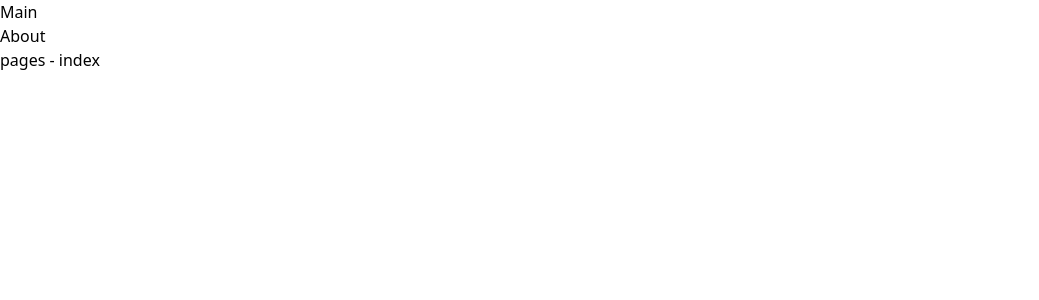
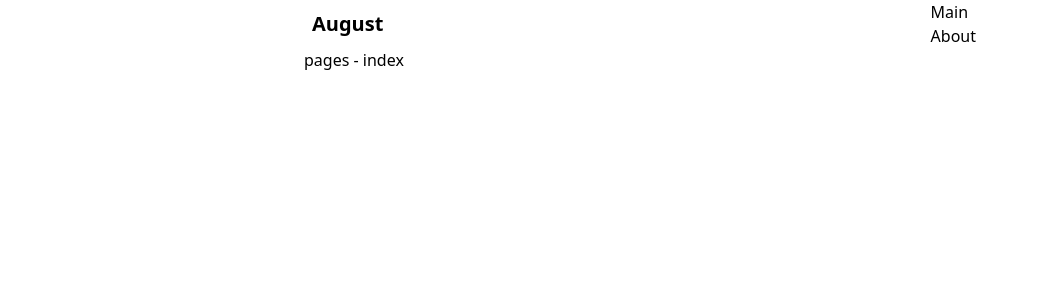
Before and after one commit to beierzhijin/fullstack-nuxt3, a Nuxt app: page / in a window 1280 px wide. Shown: the top 300 px of the page, without its empty margins (0-1039 px from the left). Built offline with nearby package versions, Linux system fonts and the light colour scheme.

Commit message:
feat(layouts)

```diff
--- a/layouts/default.vue
+++ b/layouts/default.vue
@@ -1,7 +1,12 @@
 <template>
   <!-- https://nuxt.com/docs/guide/directory-structure/layouts -->
   <!-- Unlike other components, your layouts must have a single root element to allow Nuxt to apply transitions between layout changes - and this root element cannot be a <slot />. -->
+  <div class="container mx-auto max-w-2xl">
+    <header class="flex justify-between items-center">
       <div>
+        <NuxtLink to="/" class="text-xl font-semibold p-2 hover:bg-gray-200">August</NuxtLink>
+      </div>
+
       <nav>
         <ul>
           <li>
@@ -12,6 +17,7 @@
           </li>
         </ul>
       </nav>
+    </header>
     <slot></slot>
   </div>
 </template>
```
Lines whose indentation alone changed are shown as unchanged.
